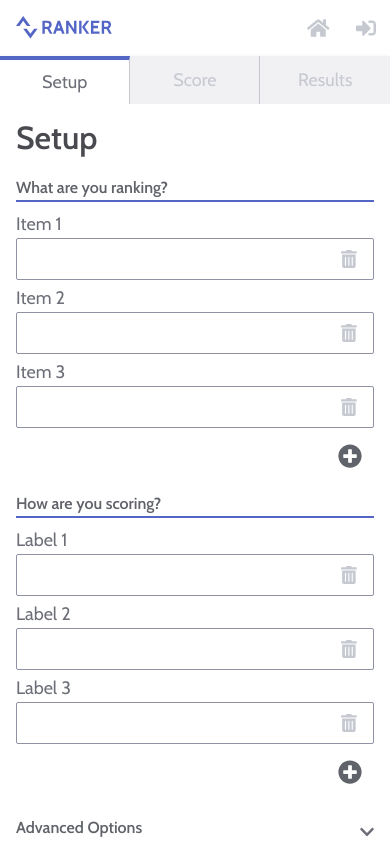
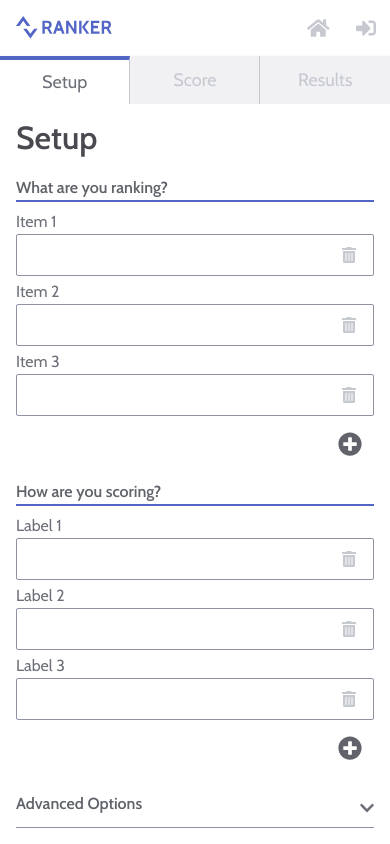
Before and after one commit to bcorey85/ranker-frontend, a React (Create React App) app: page /form in a window 390 px wide. Shown: the top 844 px of the page. Built offline with nearby package versions, Linux system fonts and the light colour scheme.

Commit message:
change font to 16px on mobile

```diff
--- a/src/sass/abstracts/_variables.scss
+++ b/src/sass/abstracts/_variables.scss
@@ -18,4 +18,7 @@ $box-shadow: 0 2px 4px 0 rgba(0, 0, 0, .2);
 $font-size: 1.8rem;
 $baseline: calc-lh($font-size, 1.5);
 
+$mobile-font-size: 1.6rem;
+$mobile-baseline: calc-lh($mobile-font-size, 1.5);
+
 $font-family: 'Cabin', sans-serif;
--- a/src/sass/base/_base.scss
+++ b/src/sass/base/_base.scss
@@ -10,6 +10,8 @@ body {
 
 	@include respond(500) {
 		background: $white;
+		font-size: $mobile-font-size;
+		line-height: $mobile-baseline;
 	}
 }
 
```
